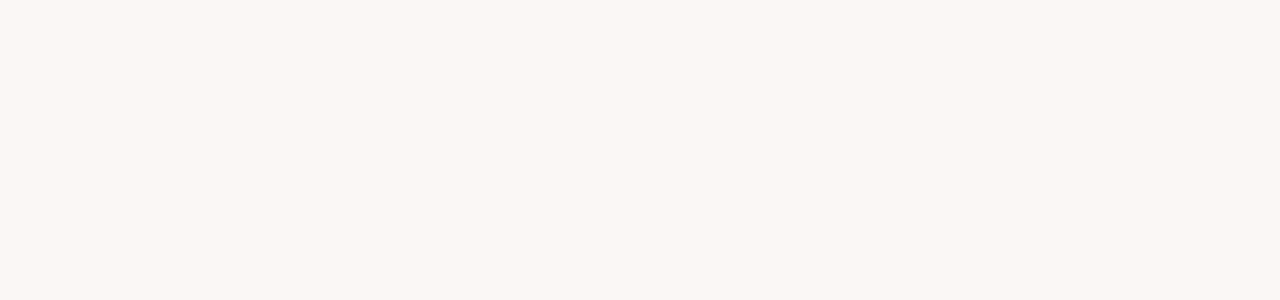
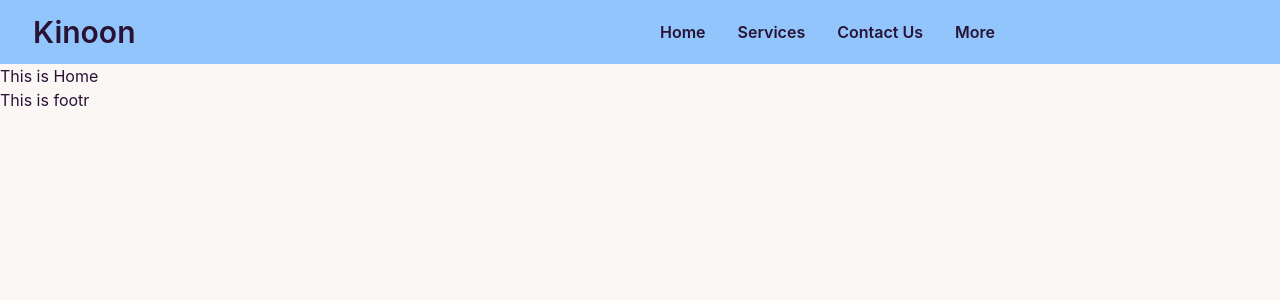
Before and after one commit to Rabbe10581/kinoon-client, a React (Create React App) app: page / in a window 1280 px wide. Shown: the top 300 px of the page. Built offline with nearby package versions, Linux system fonts and the light colour scheme.

Commit message:
Navbar editted

```diff
--- a/src/App.js
+++ b/src/App.js
@@ -1,10 +1,12 @@
-import logo from './logo.svg';
+import { RouterProvider } from 'react-router-dom';
 import './App.css';
+import router from './Router/Routes/Route';
+import Header from './Shared/Header/Header';
 
 function App() {
   return (
-    <div className="App">
-
+    <div className='max-w-[1440] mx-auto'>
+      <RouterProvider router={router}></RouterProvider>
     </div>
   );
 }
--- /dev/null
+++ b/src/Layout/Main/Main.js
@@ -0,0 +1,15 @@
+import React from 'react';
+import { Outlet } from 'react-router-dom';
+import Header from '../../Shared/Header/Header';
+import Footer from '../../Shared/Footer/Footer';
+const Main = () => {
+    return (
+        <div>
+            <Header></Header>
+            <Outlet></Outlet>
+            <Footer></Footer>
+        </div>
+    );
+};
+
+export default Main;
--- /dev/null
+++ b/src/Pages/Home/Home.js
@@ -0,0 +1,11 @@
+import React from 'react';
+
+const Home = () => {
+    return (
+        <div>
+            <h2>This is Home</h2>
+        </div>
+    );
+};
+
+export default Home;
--- /dev/null
+++ b/src/Pages/Login/Login.js
@@ -0,0 +1,11 @@
+import React from 'react';
+
+const Login = () => {
+    return (
+        <div>
+            <h2>This is login</h2>
+        </div>
+    );
+};
+
+export default Login;
--- /dev/null
+++ b/src/Router/Routes/Route.js
@@ -0,0 +1,23 @@
+import { createBrowserRouter } from "react-router-dom";
+import Main from "../../Layout/Main/Main";
+import Home from "../../Pages/Home/Home";
+import Login from "../../Pages/Login/Login";
+
+const router = createBrowserRouter([
+    {
+        path: '/',
+        element: <Main></Main>,
+        children: [
+            {
+                path: '/',
+                // loader: () => fetch('skills.json'),
+                element: <Home></Home>
+            },
+            {
+                path: '/login',
+                element: <Login></Login>
+            }
+        ]
+    }
+])
+export default router;
--- /dev/null
+++ b/src/Shared/Footer/Footer.js
@@ -0,0 +1,11 @@
+import React from 'react';
+
+const Footer = () => {
+    return (
+        <div>
+            <h2>This is footr</h2>
+        </div>
+    );
+};
+
+export default Footer;
--- /dev/null
+++ b/src/Shared/Header/Header.js
@@ -0,0 +1,34 @@
+import React from 'react';
+import { Link } from 'react-router-dom';
+
+const Header = () => {
+    const menuItems =
+        <>
+            <li className='font-semibold'><Link to="/">Home</Link></li>
+            <li className='font-semibold'><Link to="/">Services</Link></li>
+            <li className='font-semibold'><Link to="/">Contact Us</Link></li>
+            <li className='font-semibold'><Link to="/">More</Link></li>
+        </>
+    return (
+        <div className="navbar bg-blue-300">
+            <div className="navbar-start">
+                <div className="dropdown">
+                    <label tabIndex={0} className="btn btn-ghost lg:hidden">
+                        <svg xmlns="http://www.w3.org/2000/svg" className="h-5 w-5" fill="none" viewBox="0 0 24 24" stroke="currentColor"><path strokeLinecap="round" strokeLinejoin="round" strokeWidth="2" d="M4 6h16M4 12h8m-8 6h16" /></svg>
+                    </label>
+                    <ul tabIndex={0} className="menu menu-compact dropdown-content mt-3 p-2 shadow bg-base-100 rounded-box w-52">
+                        {menuItems}
+                    </ul>
+                </div>
+                <a className="btn btn-ghost normal-case text-3xl lg:pl-6">Kinoon</a>
+            </div>
+            <div className="navbar-center hidden lg:flex">
+                <ul className="menu menu-horizontal px-1">
+                    {menuItems}
+                </ul>
+            </div>
+        </div>
+    );
+};
+
+export default Header;
```
